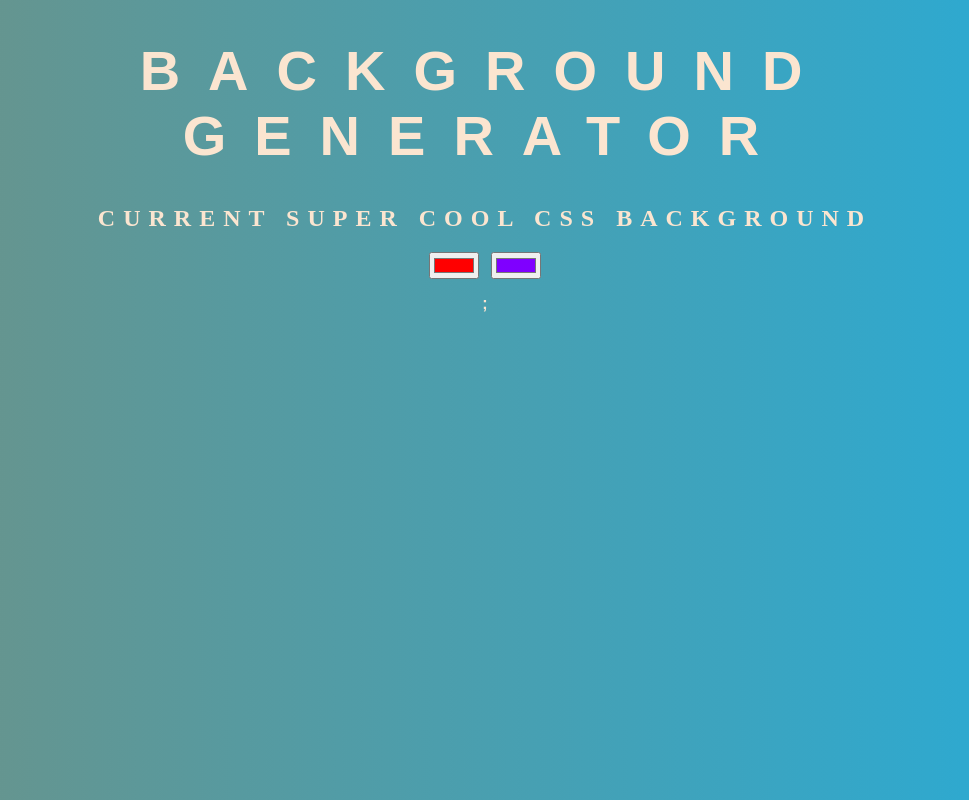
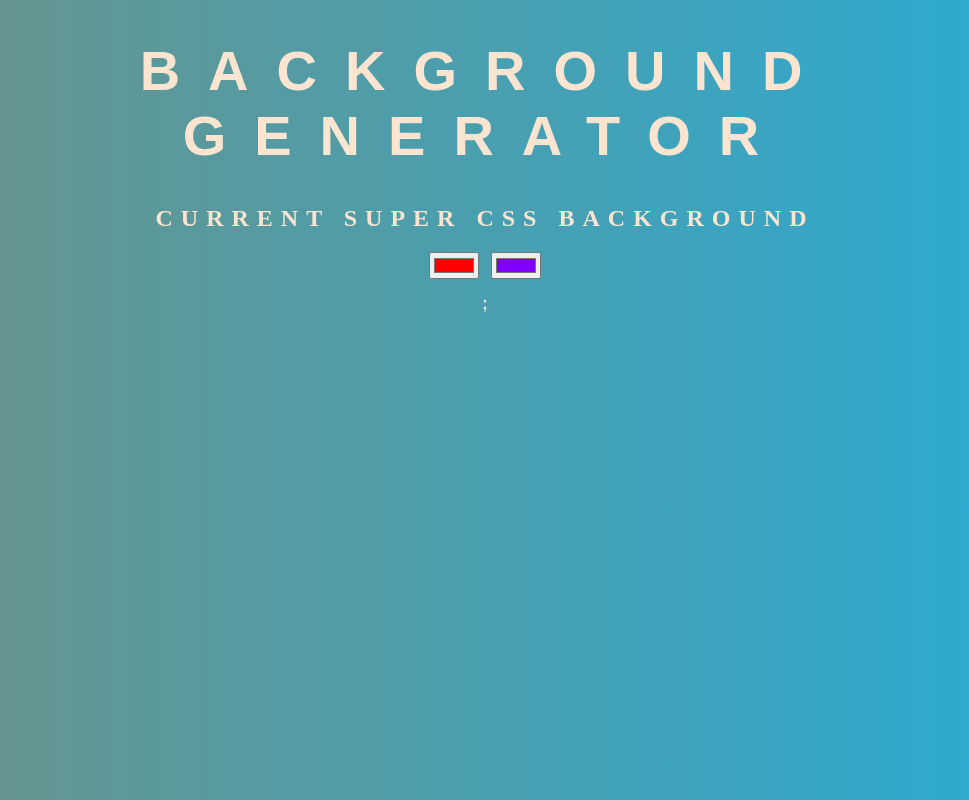
Before and after one commit to ppatte/background-generator, a plain HTML site: page bgindex.html in a window 1280 px wide. Shown: the whole page, without its empty margins (155-1124 px from the left). Drawn offline with Linux system fonts and the light colour scheme.

Commit message:
changed title

```diff
--- a/bgindex.html
+++ b/bgindex.html
@@ -7,7 +7,7 @@
 
 <body id="gradient">
 	<h1> Background Generator</h1>
-	<h2>Current Super Cool CSS Background </h2>
+	<h2>Current SUPER CSS Background </h2>
 	<input class="color1" type="color" name="color1" value="#ff0000">
 	<input class="color2" type="color" name="color2" value="#7f00ff">
 	<h3></h3>
```
